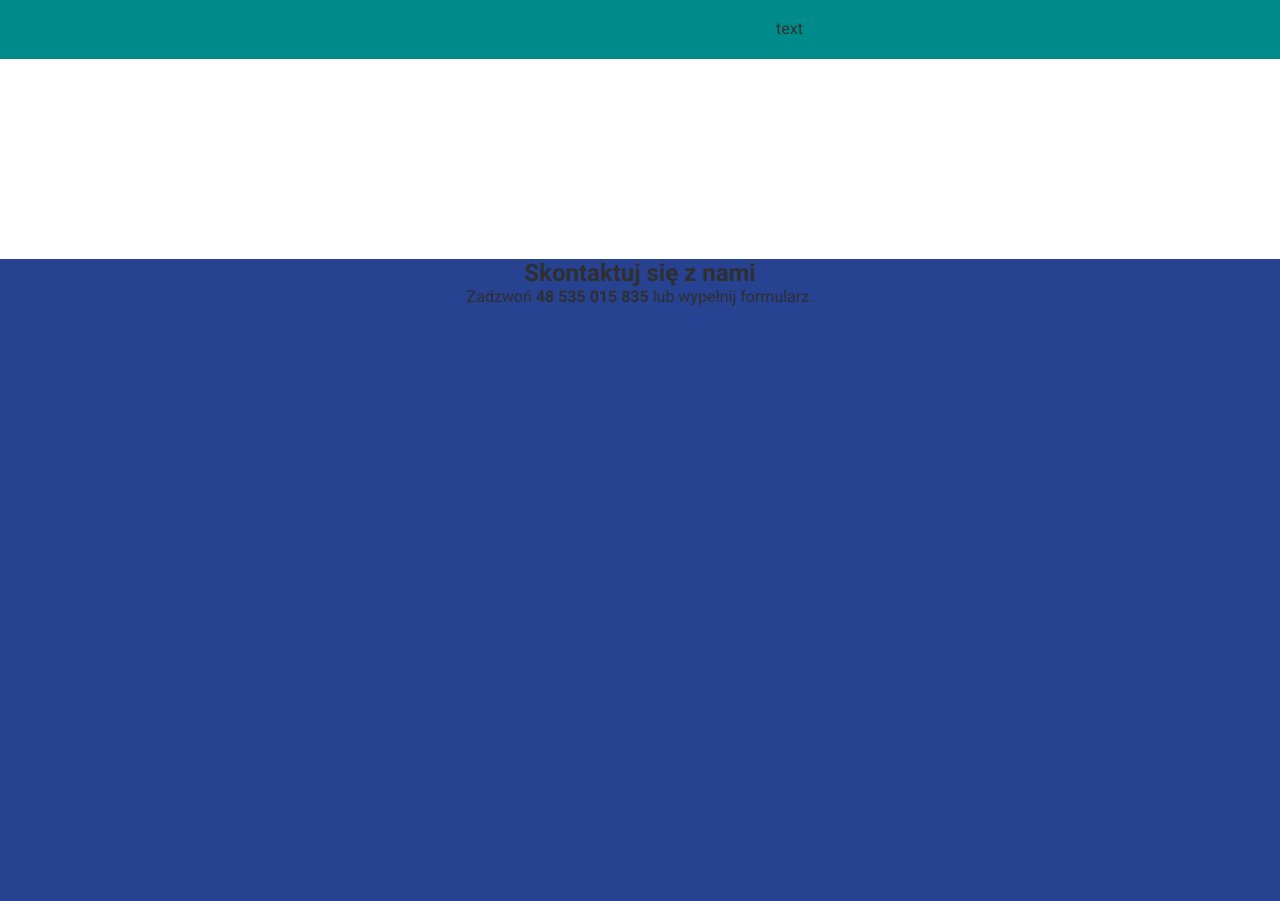
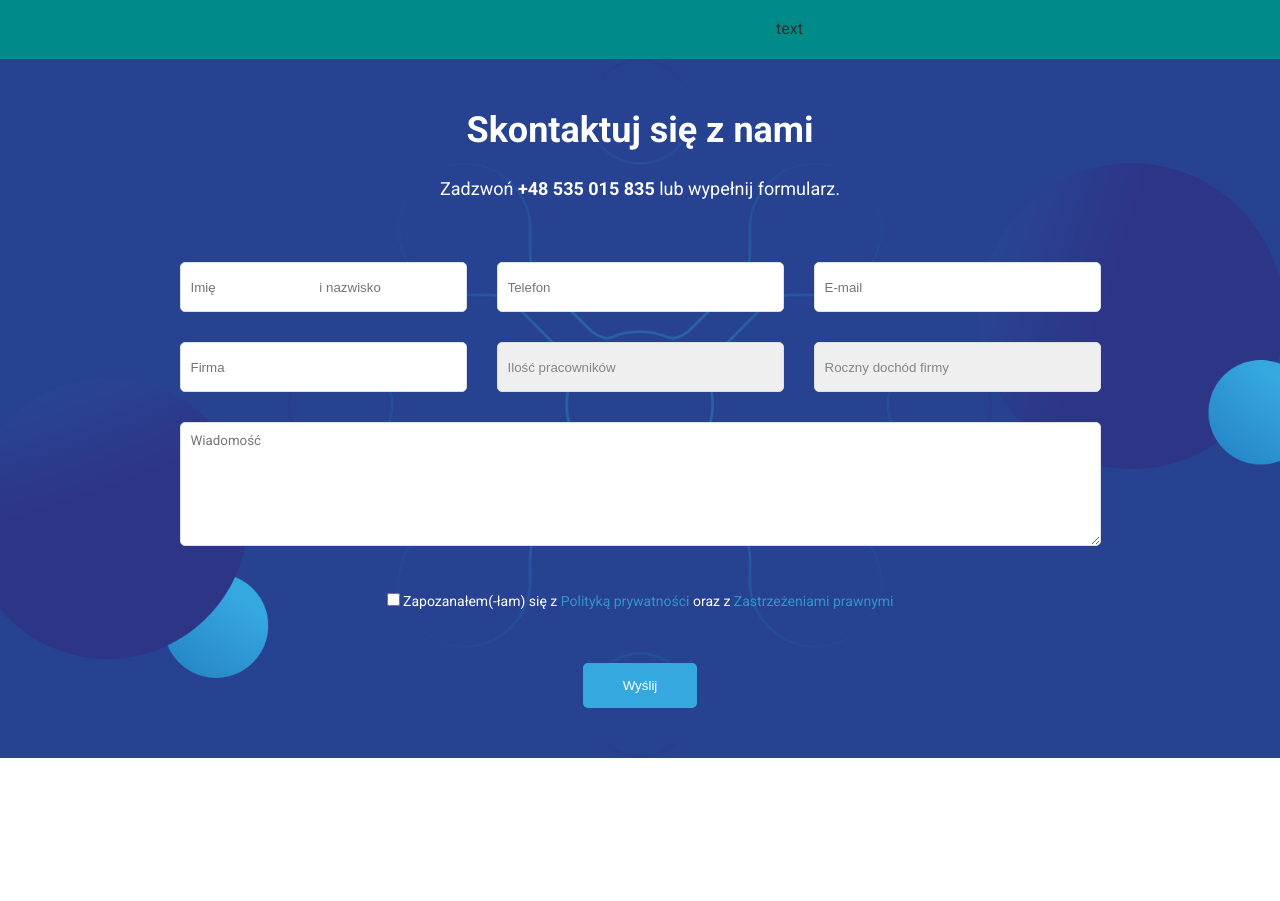
Before and after one commit to Jahoob/zadanie, a plain HTML site: page index.html in a window 1280 px wide. Shown: the part 868-1769 px from the top of the page. After the commit the page ends 1626 px from the top, so only its background shows below. Drawn offline with Linux system fonts and the light colour scheme.

Commit message:
added footer

```diff
--- a/index.html
+++ b/index.html
@@ -7,7 +7,7 @@
         <title>Zadanie</title>
         <link rel="preconnect" href="https://fonts.gstatic.com">
         <link
-            href="https://fonts.googleapis.com/css2?family=Hind:wght@600&family=Roboto:wght@300;400;600;700&display=swap"
+            href="https://fonts.googleapis.com/css?family=Hind:600|Roboto:400,700&subset=latin-ext"
             rel="stylesheet">
         <link rel="stylesheet" href="css/style.min.css">
     </head>
@@ -25,20 +25,68 @@
                     alt="">
                 <div class="kolo"></div>
             </div>
-
-            <!-- <div class="circle">
-                <a href="">Zarządzanie projektami
-                    <img src="img/icons/pic1.png"
-                        alt="">
-                </a>
-            </div> -->
         </main>
-
-
 
         <footer>
             <h2>Skontaktuj się z nami</h2>
-            <p>Zadzwoń <strong>48 535 015 835</strong> lub wypełnij formularz.</p>
+            <p>Zadzwoń <strong>+48 535 015 835</strong> lub wypełnij formularz.</p>
+            <form action="">
+                <div class="form-row">
+                    <div class="form-column">
+                        <input type="text" class="form-input" placeholder="Imię
+                            i nazwisko">
+                        <input type="text" class="form-input"
+                            placeholder="Firma">
+                    </div>
+                    <div class="form-column">
+                        <input type="text" class="form-input"
+                            placeholder="Telefon">
+                        <select type="text" class="form-input form-select">
+                            <option value="0" selected disabled hidden>Ilość
+                                pracowników</option>
+                            <option value="1">1</option>
+                            <option value="2">2</option>
+                            <option value="3">3</option>
+                            <option value="4">4</option>
+                            <option value="5">5</option>
+                        </select>
+                    </div>
+                    <div class="form-column">
+                        <input type="text" class="form-input"
+                            placeholder="E-mail">
+                        <select type="text" class="form-input form-select">
+                            <option value="0" selected disabled hidden>Roczny
+                                dochód firmy</option>
+                            <option value="50000">50000zł</option>
+                            <option value="100000">100000zł</option>
+                            <option value="150000">150000zł</option>
+                            <option value="200000">200000zł</option>
+                            <option value="250000">250000zł</option>
+                        </select>
+                    </div>
+                </div>
+                <div class="form-row">
+                    <div class="form-column">
+                        <textarea class="form-input form-textarea"
+                            placeholder="Wiadomość"></textarea>
+                    </div>
+                </div>
+
+                <div class="form-rules">
+                    <input type="checkbox" id="check"
+                        class="form__checkbox">
+                    <label for="check" class="form__label-rules">Zapozanałem(-łam)
+                        się z <a href="#polityka-prywatnosci"
+                            class="form__label-rules-link">Polityką
+                            prywatności</a>
+                        oraz z <a href="" class="form__label-rules-link">Zastrzeżeniami
+                            prawnymi</a></label>
+                </div>
+                <div class="form-row">
+                    <button type="submit" class="form-button">Wyślij</button>
+                </div>
+
+            </form>
         </footer>
         <script src="script.js"></script>
     </body>
--- a/scss/_base.scss
+++ b/scss/_base.scss
@@ -1,12 +1,13 @@
 :root {
     --background-color: #ffffff;
-    --background-color-secondary: #274291;
+    --background-color-footer: #274291;
     --background-color-circle: #f4f7f9;
     --font: 'Roboto', sans-serif;
     --font-color: #2f2f2f;
     --font-color-light: #80868c;
     --font-color-secondary: #bfc2c5;
     --font-color-white: #ffffff;
+    --font-color-footer: #3295d1;
     --font-form-color: #d5d7d9;
     --button-color: #35a8e0;
     --border-color: #dae0e5;
--- a/scss/_footer.scss
+++ b/scss/_footer.scss
@@ -1,6 +1,99 @@
 footer {
+    display: flex;
+    flex-direction: column;
     min-height: 642px;
-    background: var(--background-color-secondary);
+    background-image: url(../img/footer-background.png);
+    background-color: var(--background-color-footer);
+    background-position: center;
+    background-repeat: no-repeat;
+    background-size: cover;
+    justify-content: center;
+    align-items: center;
     text-align: center;
-    margin-top: 200px;
+    color: var(--font-color-white);
+
+    h2 {
+        font-size: 36px;
+        padding-top: 50px;
+        padding-bottom: 27px;
+    }
+
+    p {
+        font-size: 18px;
+        margin-bottom: 48px;
+    }
+
+    form {
+        display: flex;
+        flex-direction: column;
+        align-items: center;
+        max-width: 951px;
+        width: 100%;
+
+        .form-row {
+            display: flex;
+            flex-direction: row;
+            justify-content: center;
+            align-items: center;
+            width: 100%;
+        }
+
+        .form-column {
+            display: flex;
+            flex-direction: column;
+            width: 100%;
+        }
+
+        .form-rules {
+            flex-direction: row;
+            text-align: center;
+            justify-content: center;
+            align-items: center;
+            font-size: 14px;
+            margin-top: 32px;
+            margin-bottom: 34px;
+
+            a {
+                color: var(--font-color-footer);
+                text-decoration: none;
+
+                &:hover {
+                    filter: brightness(115%);
+                }
+            }
+        }
+
+        .form-input {
+            height: 50px;
+            margin: 15px;
+            padding: 10px;
+            border-radius: 5px;
+            border: 1px solid var(--border-color);
+            color: var(--font-color-light);
+        }
+
+        .form-select {
+            appearance: none;
+        }
+
+        .form-textarea {
+            height: 124px;
+            font-family: "Roboto", sans-serif;
+        }
+
+        .form-button {
+            color: var(--font-color-white);
+            margin-top: 20px;
+            cursor: pointer;
+            padding: 15px 40px;
+            margin-bottom: 50px;
+            border-radius: 5px;
+            border: none;
+            background: var(--button-color);
+
+            &:hover {
+                filter: brightness(115%);
+            }
+        }
+    }
 }
```
Also changed, not shown: css/style.min.css, img/Prostokąt 58@1X.png (added), img/footer-background.png (renamed from img/Warstwa 576 kopia 3@1X.png).
